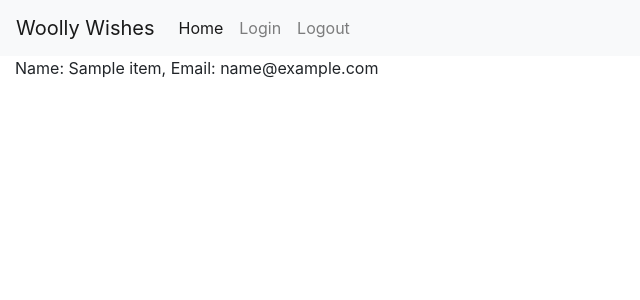
After one commit to ProjectOfAlmiraWool/Wool, a Flask app: template templates/view.html in a window 1280 px wide. The commit adds this page. Shown: the top 300 px of the page, without its empty margins (0-640 px from the left). Run offline with Flask 3, Linux system fonts and the light colour scheme; the template is opened without the code that fills it: most values are stand-ins (such as "Sample title", 1, 10 or a date in 2020).

Commit message:
Add files via upload

```diff
--- a/templates/base.html
+++ b/templates/base.html
@@ -13,13 +13,13 @@
             <div class="collapse navbar-collapse" id="navbarNav">
               <ul class="navbar-nav">
                 <li class="nav-item active">
-                  <a class="nav-link" href="#">Home <span class="sr-only">(current)</span></a>
+                  <a class="nav-link" href="/">Home <span class="sr-only">(current)</span></a>
                 </li>
                 <li class="nav-item">
-                  <a class="nav-link" href="#">Login</a>
+                  <a class="nav-link" href="/login">Login</a>
                 </li>
                 <li class="nav-item">
-                  <a class="nav-link" href="#">Logout</a>
+                  <a class="nav-link" href="/logout">Logout</a>
                 </li>
                 <li class="nav-item">
                 </li>
--- /dev/null
+++ b/templates/view.html
@@ -0,0 +1,7 @@
+{% extends "base.html" %}
+{% block title %}View All Users{% endblock %}
+{% block content %}
+     {% for item in values %}
+         <p>Name: {{item.name}}, Email: {{item.email}}</p>
+     {% endfor %}
+{% endblock %}
```
Also changed, not shown: routes.py (+32 -3 lines).
